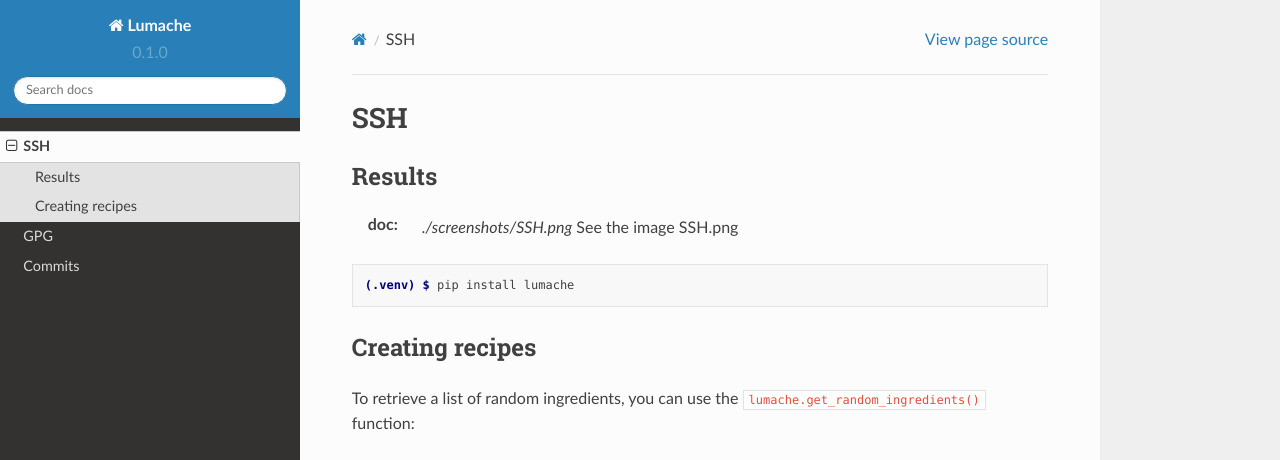
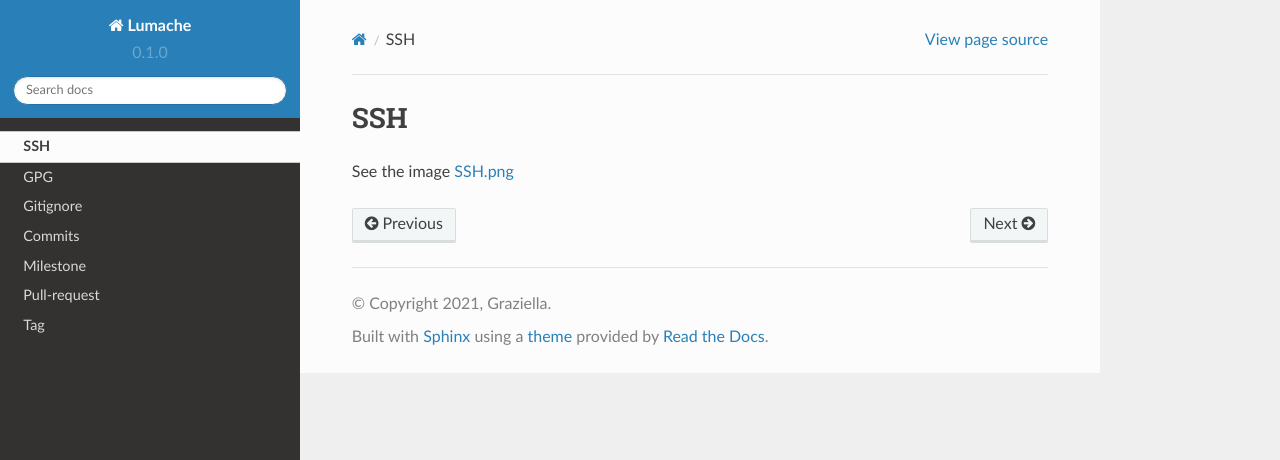
Before and after one commit to bruno-camara/tfsd-emse, a Sphinx documentation site: the page built from docs/source/ssh.rst, in a window 1280 px wide and 1095 px high. Shown: the top 460 px of the window. Built offline with Sphinx 7.4.7 and the Read the Docs theme 2.0.0, drawn with Linux system fonts in a browser that asks for light colours; pages that are not in the unit, such as notebooks, are missing from menus; some of the changed text lies outside the part shown; grey boxes are pictures that could not be loaded.

Commit message:
update documentation

```diff
--- a/docs/source/commit.rst
+++ b/docs/source/commit.rst
@@ -8,4 +8,4 @@
     git add README.md
     git commit -S -m "update README"
 
-To see the commits in the backend project, check the :doc:`./screenshots/backend_commits.png` image
+To see the commits in the backend project, check the `backend_commits <../../screenshots/backend_commits.png>`_ image
--- /dev/null
+++ b/docs/source/gitignore.rst
@@ -0,0 +1,4 @@
+Gitignore
+=========
+
+`gitignore <../../.gitignore>` file adapted to Java programs
--- a/docs/source/gpg.rst
+++ b/docs/source/gpg.rst
@@ -3,4 +3,4 @@
 
 See the image `GPG.png <../../screenshots/GPG.png>`_ to view the configuration process
 
-Check the image `GPG2 ./screenshots/GPG2.png`_ to see the proof that my commits are now verified
+Check the image `GPG2 <../../screenshots/GPG2.png>`_ to see the proof that my commits are now verified
--- /dev/null
+++ b/docs/source/milestone.rst
@@ -0,0 +1,4 @@
+Milestone
+=========
+
+Check the image `Milestone_Issues.png <../../screenshots/Milestone_Issues.png>`_
--- a/docs/source/ssh.rst
+++ b/docs/source/ssh.rst
@@ -1,33 +1,4 @@
 SSH
 ===
 
-.. _results:
-
-Results
-------------------
-
-:doc: `./screenshots/SSH.png` See the image SSH.png
-
-.. code-block:: console
-
-   (.venv) $ pip install lumache
-
-Creating recipes
-----------------
-
-To retrieve a list of random ingredients,
-you can use the ``lumache.get_random_ingredients()`` function:
-
-.. autofunction:: lumache.get_random_ingredients
-
-The ``kind`` parameter should be either ``"meat"``, ``"fish"``,
-or ``"veggies"``. Otherwise, :py:func:`lumache.get_random_ingredients`
-will raise an exception.
-
-.. autoexception:: lumache.InvalidKindError
-
-For example:
-
->>> import lumache
->>> lumache.get_random_ingredients()
-['shells', 'gorgonzola', 'parsley']
+See the image `SSH.png <../../screenshots/SSH.png>`_
```
Also changed, not shown: docs/source/pull-request.rst (added, +16 -0 lines), docs/source/tag.rst (added, +14 -0 lines).
